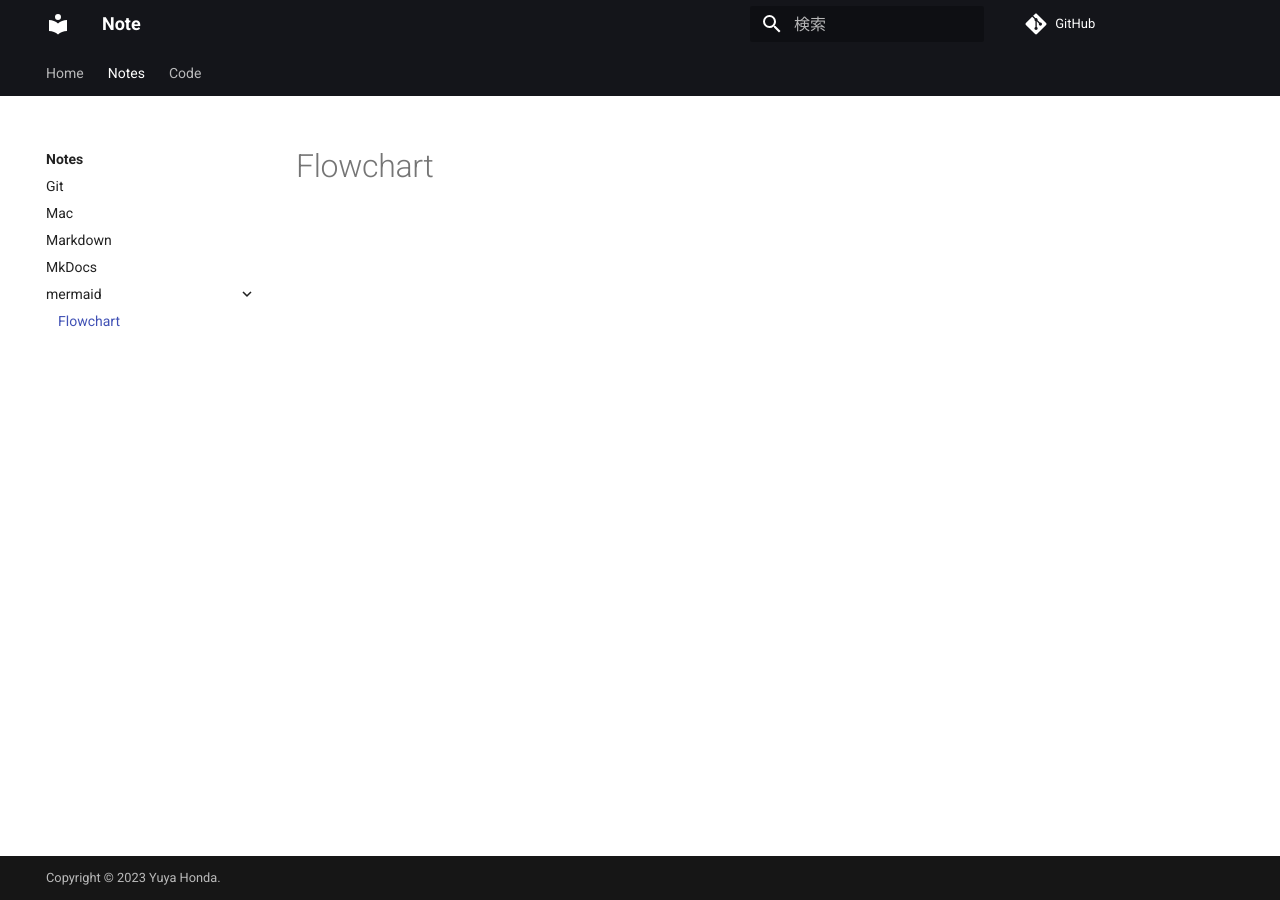
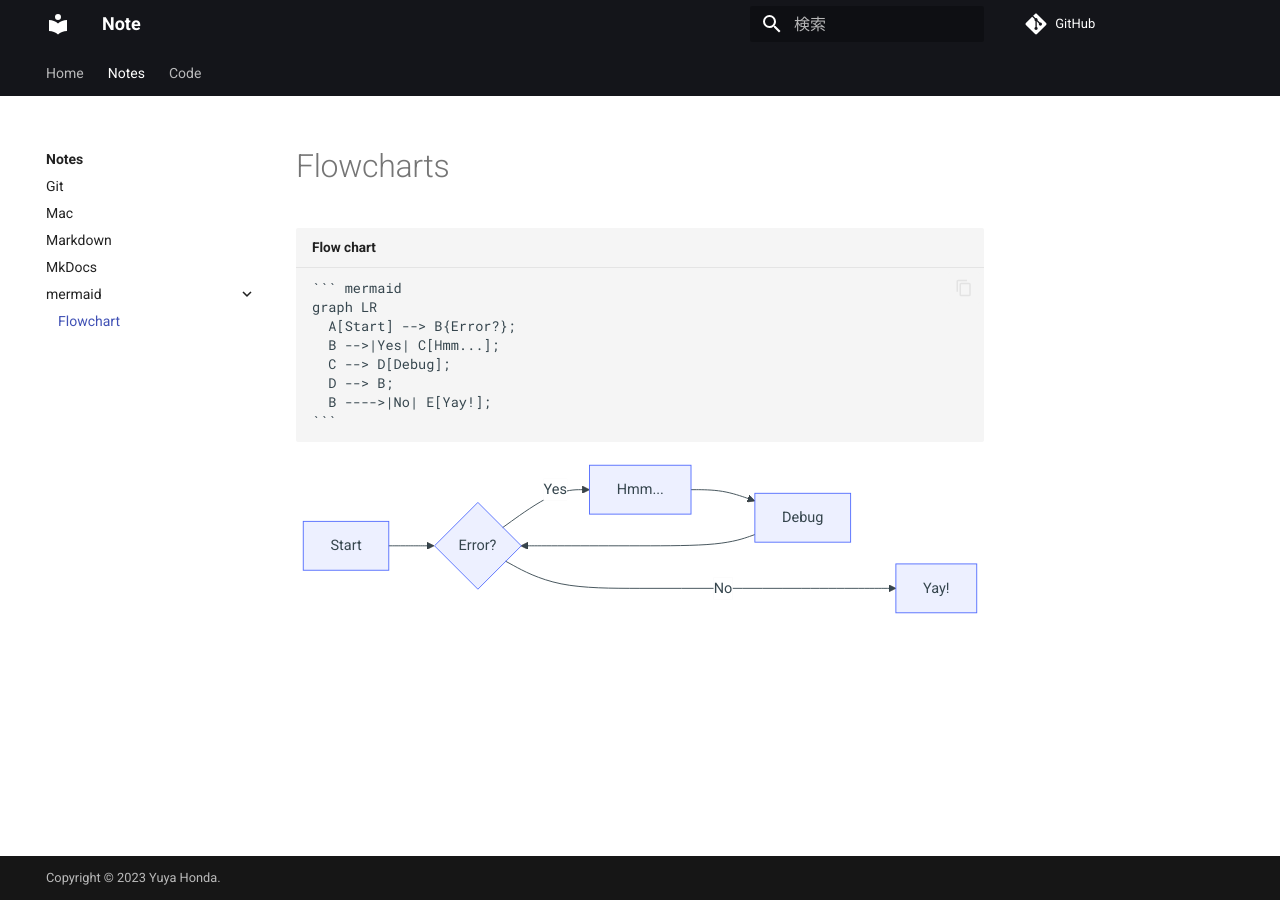
Before and after one commit to yuyahnd/note, an MkDocs documentation site: the page built from docs/notes/mermaid/flowchart.md, in a window 1280 px wide. Built offline with MkDocs 1.6.1 and Material for MkDocs 9.7.7, drawn with Linux system fonts in a browser that asks for light colours; comment, search, counter and statistics services are not loaded.

Commit message:
Update Flowcharts

`````diff
--- a/docs/notes/mermaid/flowchart.md
+++ b/docs/notes/mermaid/flowchart.md
@@ -1 +1,22 @@
-# Flowchart
+# Flowcharts
+
+```` title="Flow chart"
+``` mermaid
+graph LR
+  A[Start] --> B{Error?};
+  B -->|Yes| C[Hmm...];
+  C --> D[Debug];
+  D --> B;
+  B ---->|No| E[Yay!];
+```
+````
+
+
+```mermaid
+graph LR
+  A[Start] --> B{Error?};
+  B -->|Yes| C[Hmm...];
+  C --> D[Debug];
+  D --> B;
+  B ---->|No| E[Yay!];
+```
--- a/mkdocs.yml
+++ b/mkdocs.yml
@@ -28,7 +28,11 @@
       anchor_linenums: true
   - pymdownx.inlinehilite
   - pymdownx.snippets
-  - pymdownx.superfences
+  - pymdownx.superfences:
+      custom_fences:
+        - name: mermaid
+          class: mermaid
+          format: !!python/name:pymdownx.superfences.fence_code_format
 
 # Extra
 extra:
`````
